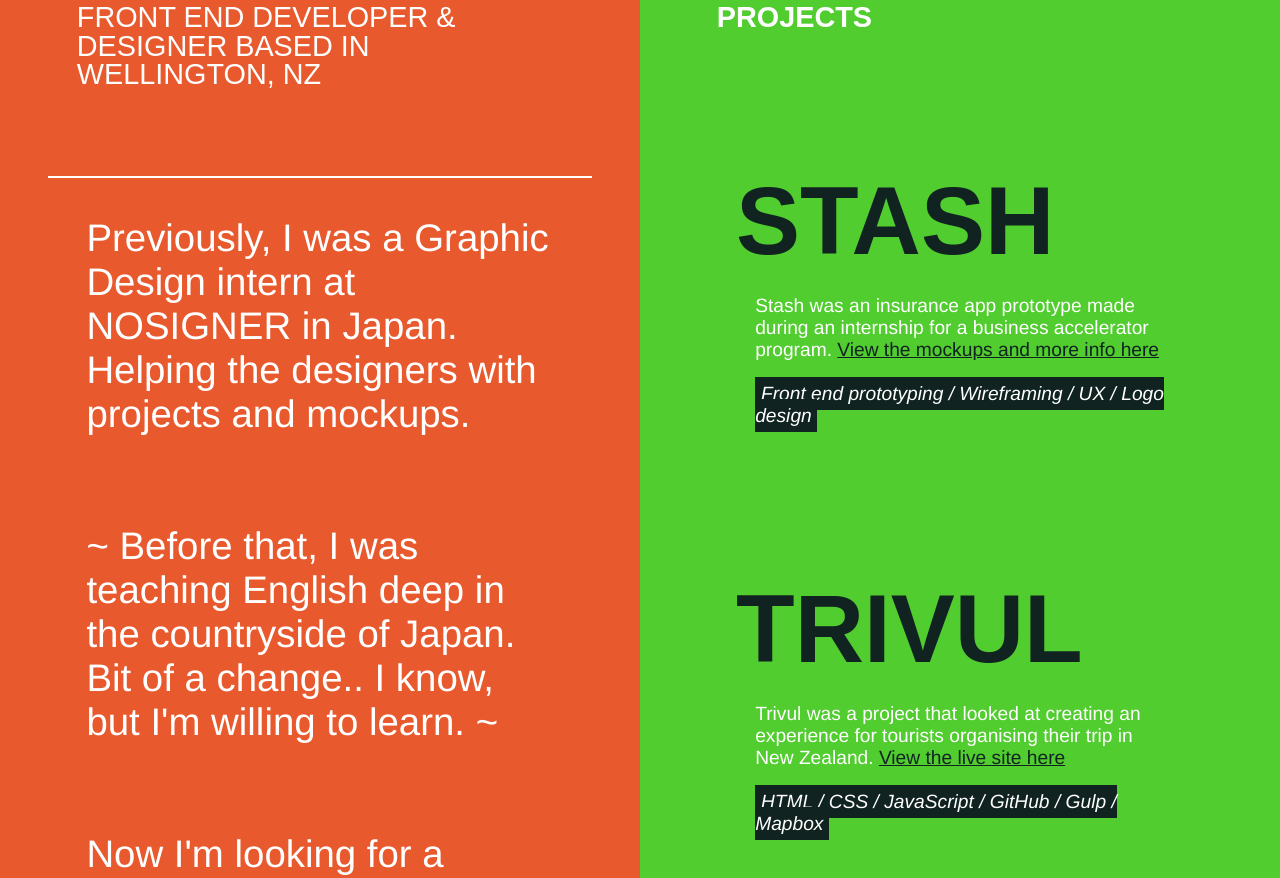
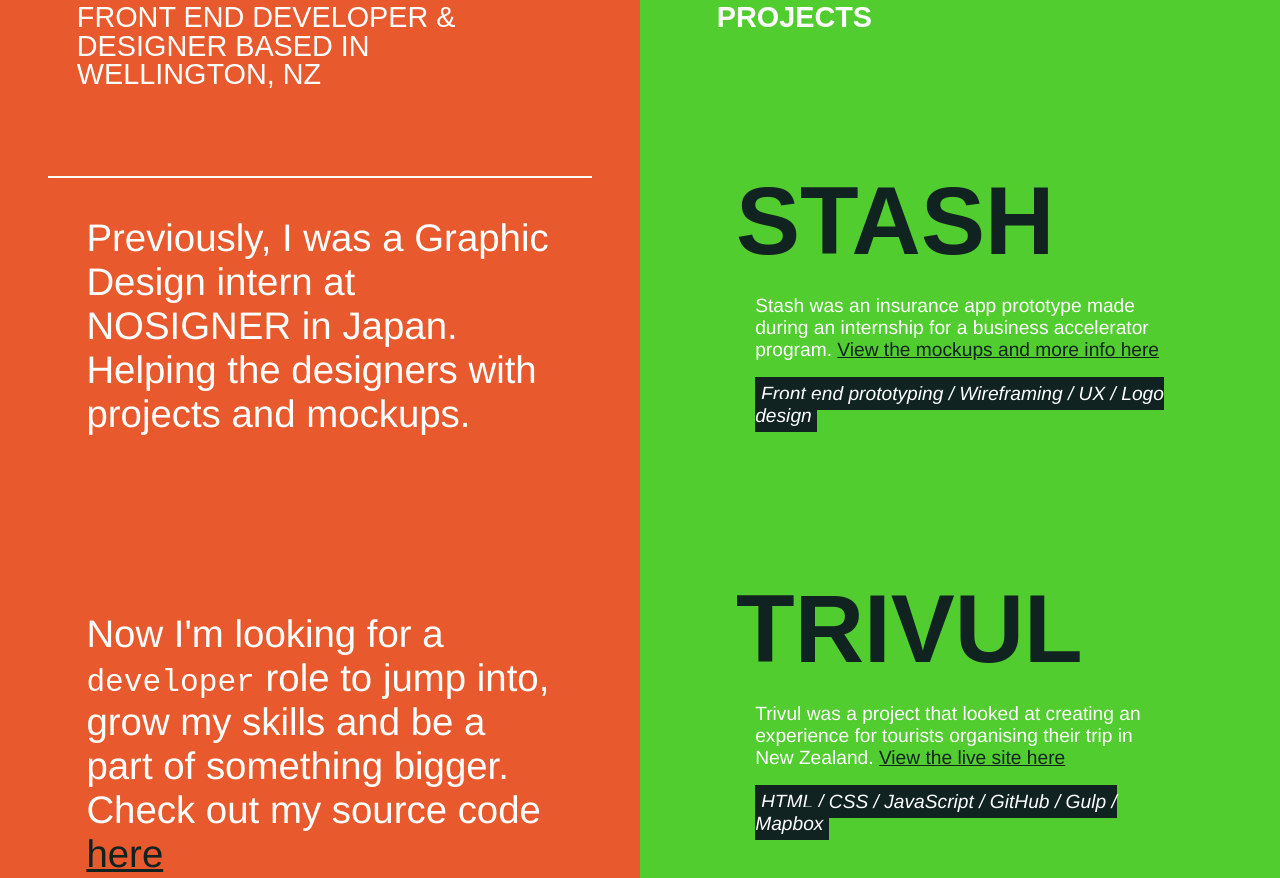
Before and after one commit to camshaw11/portfolio, a website: page dist/index.html in a window 1280 px wide. Shown: the part 874-1752 px from the top of the page. Drawn offline with Linux system fonts and the light colour scheme; a web font is replaced by a local one.

Commit message:
removed paragraph

```diff
--- a/dist/index.html
+++ b/dist/index.html
@@ -25,8 +25,8 @@
 		</div>
 		<div class="column column-three">
 			<p class="about-intro">Front End Developer & Designer based in Wellington, NZ</p>
-			<p class="about about-work">Previously, I was a Graphic Design intern at NOSIGNER in Japan. Helping the designers with projects and mockups.<br><br><br>
-				~ Before that, I was teaching English deep in the countryside of Japan. Bit of a change.. I know, but I'm willing to learn. ~
+			<p class="about about-work">Previously, I was a Graphic Design intern at NOSIGNER in Japan. Helping the designers with projects and mockups.<br><br>
+				<!-- ~ Before that, I was teaching English deep in the countryside of Japan. Bit of a change.. I know, but I'm willing to learn. ~ -->
 				<br><br><br> Now I'm looking for a <code>developer</code> role to jump into, grow my skills and be a part of something bigger. Check out my source code
 				<a class="github-link"href="https://github.com/camshaw11" target="blank">here</a>
 			</p>
```
